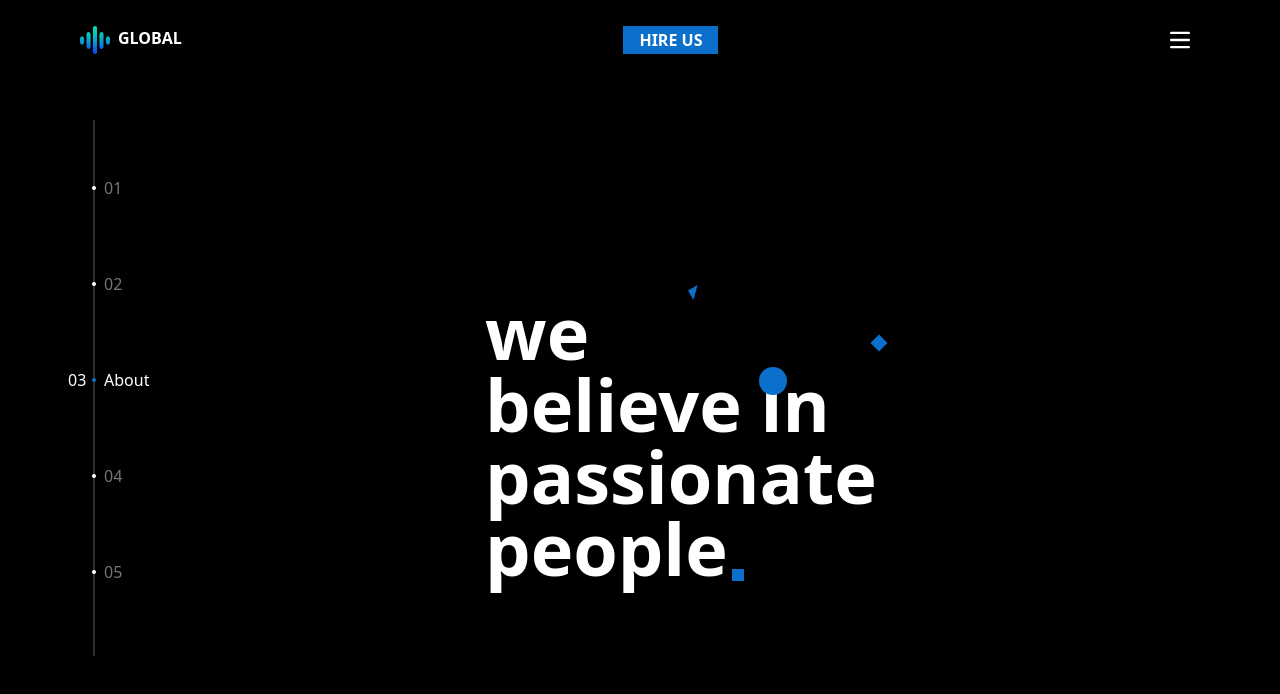
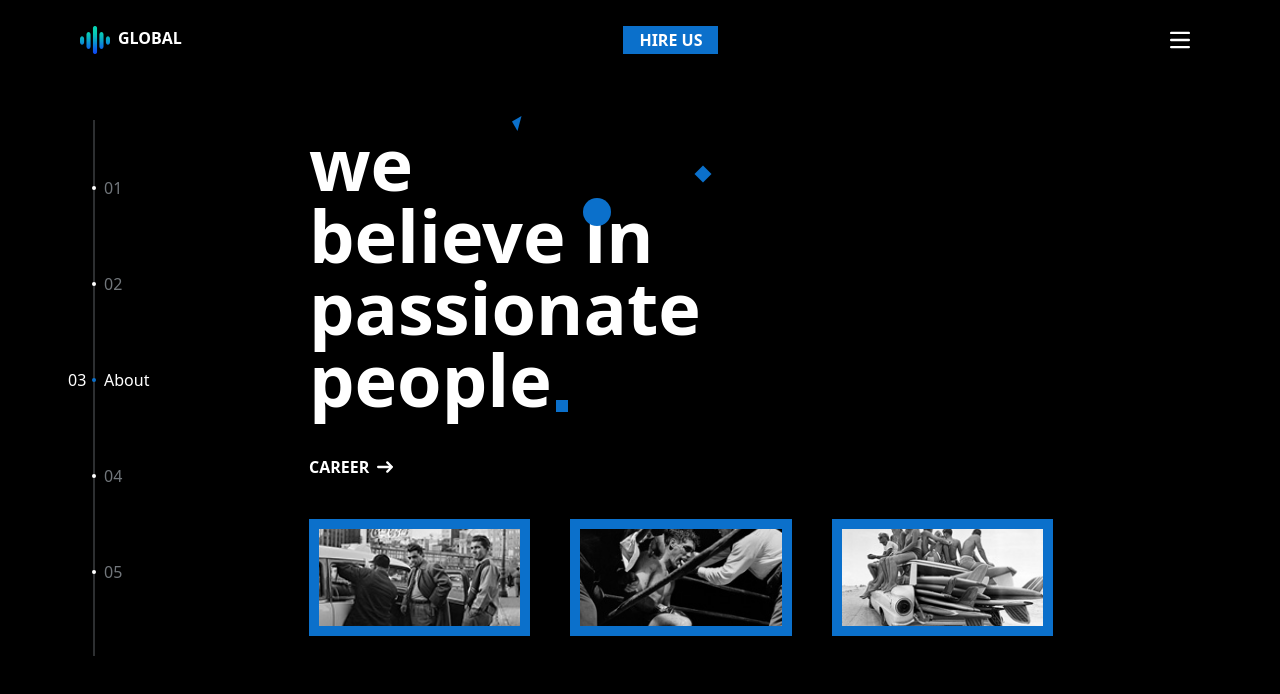
Before and after one commit to Eslam-Mohamed-G/global-next.js, a Next.js app: page /about in a window 1280 px wide. Shown: the top 694 px of the page. Built offline with nearby package versions, Linux system fonts and the light colour scheme.

Commit message:
add iamges to about page

```diff
--- a/src/app/about/page.tsx
+++ b/src/app/about/page.tsx
@@ -4,8 +4,8 @@ const Page = () => {
     return (
         <div className=' border w-full h-full flex items-center justify-center'>
             <div className="flex flex-row">
-                <div className="">
-                    <div className="">
+                <div className="flex flex-col gap-10">
+                    <div className="flex flex-col items-start gap-10">
                         <p className='text-white text-6xl sm:text-5xl md:text-7xl font-extrabold'>
                             <span className='relative before:absolute before:top-1 before:-right-20 md:before:-right-28 before:border-t-11 before:border-l-11 before:border-transparent before:border-l-blueColor before:rotate-[60deg]'>we</span> <br />
                             believe
@@ -13,10 +13,31 @@ const Page = () => {
                             <span className='relative before:absolute before:bottom-36 sm:before:bottom-32 md:before:bottom-44 before:-right-2 before:bg-blueColor before:w-3 before:h-3 before:rotate-45'>passionate</span><br />
                             <span className='relative before:absolute before:bottom-4 sm:before:bottom-2 md:before:bottom-4 before:-right-3 md:before:-right-4 before:bg-blueColor before:w-2 before:h-2 md:before:w-3 md:before:h-3'>people</span>
                         </p>
+                        <button className='text-white font-bold uppercase flex gap-2 items-center content-center'>
+                            career
+                            <svg className="w-4 h-4 text-white relative z-50" aria-hidden="true" xmlns="http://www.w3.org/2000/svg" fill="none" viewBox="0 0 14 10">
+                                <path stroke="currentColor" strokeLinecap="round" strokeLinejoin="round" strokeWidth={2} d="M1 5h12m0 0L9 1m4 4L9 9" />
+                            </svg>
+                        </button>
+                    </div>
+
+                    {/* there images */}
+                    <div className="flex flex-row gap-5 md:gap-10">
+                        <div className="border-4 md:border-10 border-blueColor w-1/3 h-1/2 overflow-hidden text-white">
+                            <img src="/img/about-winners.jpg" alt="winners"  className='w-full h-full object-cover'/>
+                        </div>
+
+                        <div className="border-4 md:border-10 border-blueColor w-1/3 h-1/2 overflow-hidden text-white">
+                            <img src="/img/about-philosophy.jpg" alt="philosophy"  className='w-full h-full object-cover'/>
+                        </div>
+
+                        <div className="border-4 md:border-10 border-blueColor w-1/3 h-1/2 overflow-hidden text-white">
+                            <img src="/img/about-history.jpg" alt="history"  className='w-full h-full object-cover'/>
+                        </div>
                     </div>
                 </div>
 
-                {/* right div for image */}
+                {/* right div for big img */}
                 <div className=""></div>
             </div>
         </div>
```
